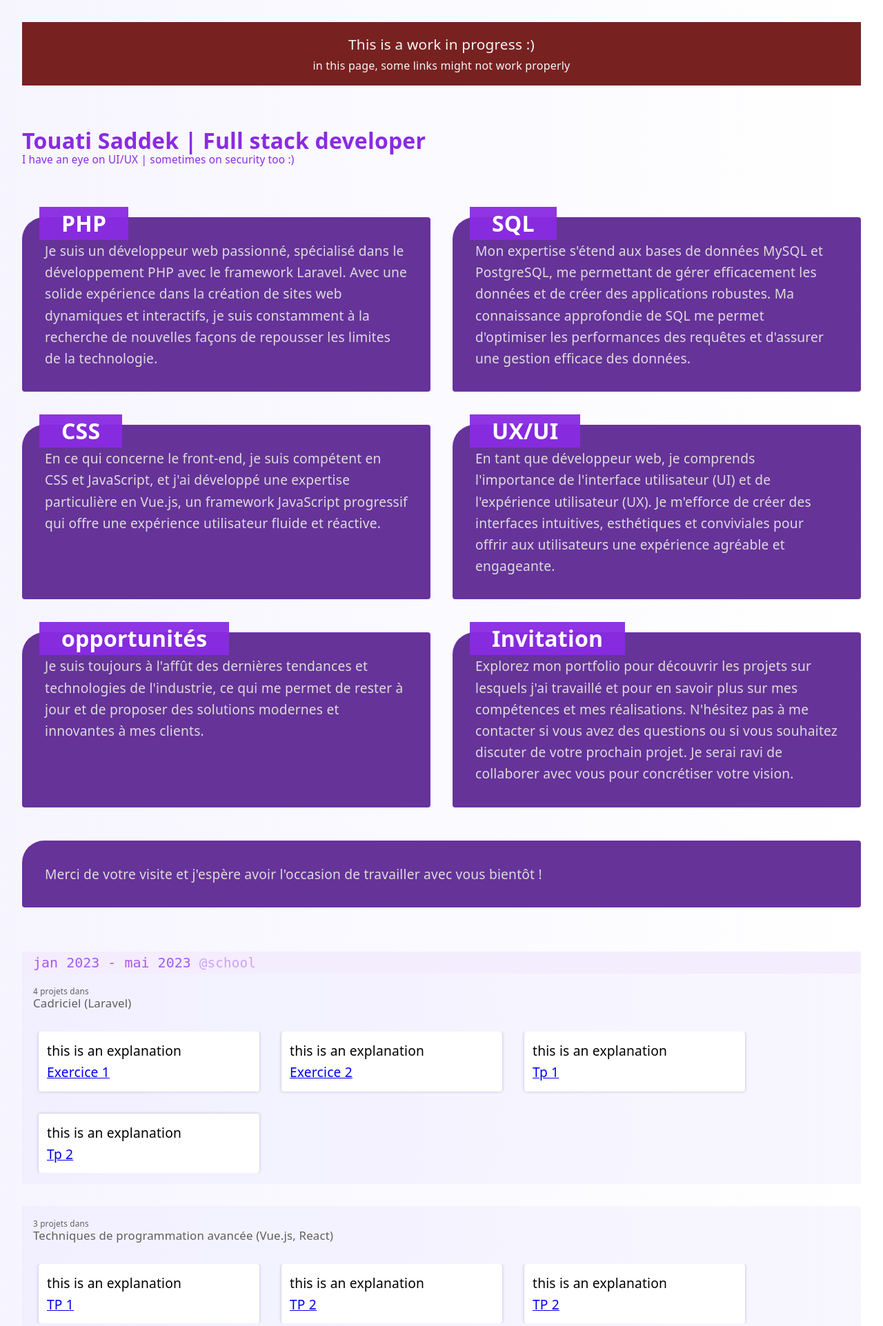
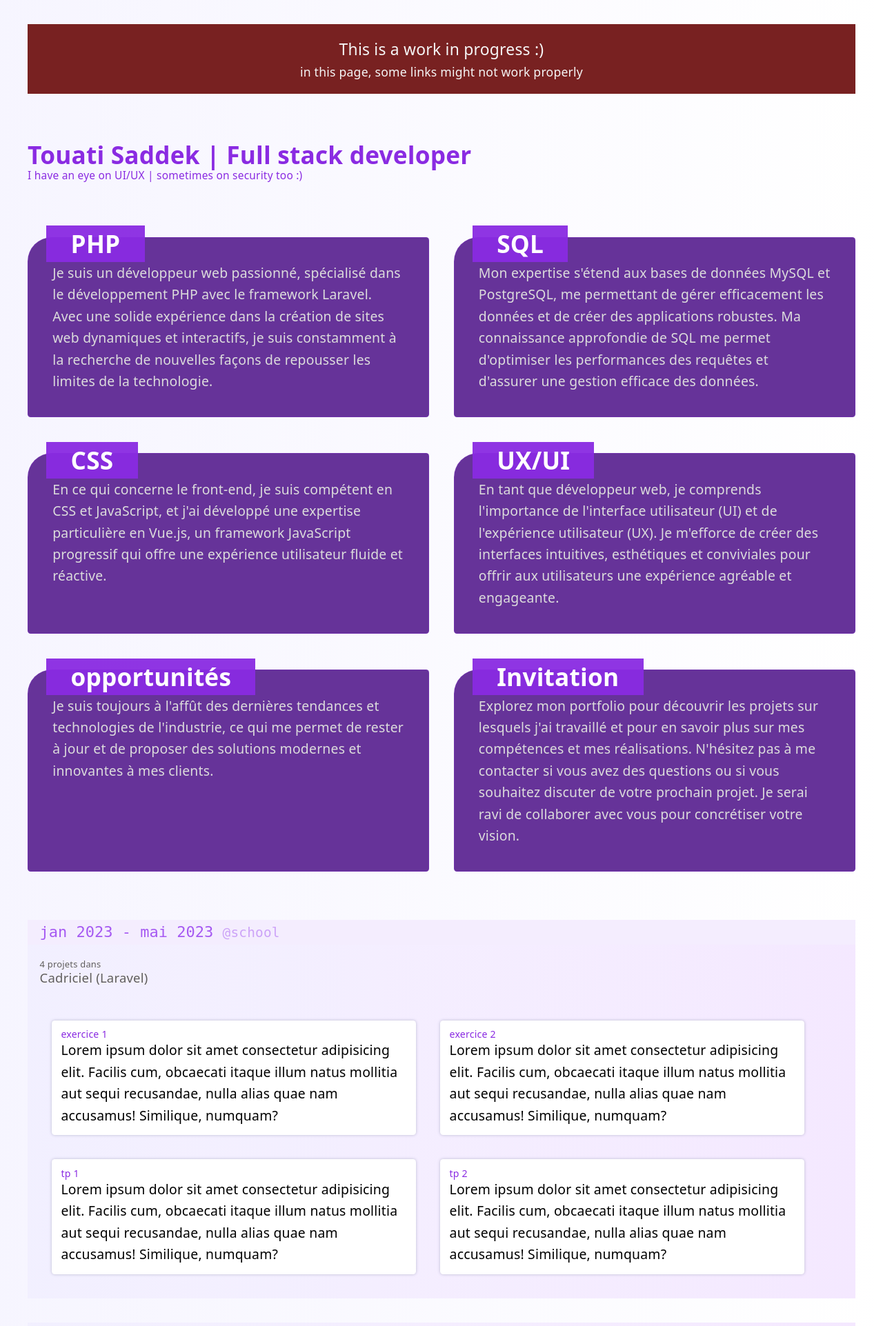
Before and after one commit to sadektouati/saddektouati.site, a PHP site: page / in a window 1280 px wide. Shown: the top 1923 px of the page at 69% size. Run offline with PHP 8.4, Linux system fonts and the light colour scheme.

Commit message:
some css

```diff
--- a/index.php
+++ b/index.php
@@ -68,12 +68,6 @@
         </p>
     </div>
 
-    <div>
-        <p>
-        Merci de votre visite et j'espère avoir l'occasion de travailler avec vous bientôt !
-        </p>
-    </div>
-
 </section>
 
 <?php include('school-projects.php'); ?>
@@ -90,8 +84,20 @@
                     <div class="scrollable">
                         <?php foreach ($works as $work) { ?>
                             <div>
-                                <p><?= $work[2]??"this is an explanation" ?></p>
+                            <?php
+                            if(is_array($work[1])){ ?>
+                                <span>
+                                 <?= $work[1][0];?> :
+                            <?php
+                                foreach (['zonning', 'wireframe', 'maquette'] as $w) { ?>
+                                   <a href="<?= $work[0] ?>/<?= $w ?>" target="_blank"><?= $w ?></a>
+                                <?php } ?>
+                                </span>
+                                <?php
+                            }else{ ?>
                                 <a href="<?= $work[0] ?>" target="_blank"><?= $work[1] ?></a>
+                                <?php } ?>
+                            <p><?= $work[2]??"Lorem ipsum dolor sit amet consectetur adipisicing elit. Facilis cum, obcaecati itaque illum natus mollitia aut sequi recusandae, nulla alias quae nam accusamus! Similique, numquam?" ?></p>
                             </div>
                         <?php } ?>
                     </div>
@@ -101,5 +107,17 @@
     <?php } ?>
 
 </main>
+
+<footer>
+    <div>
+        <header>
+            Merci de votre visite
+        </header>
+        <p>
+            j'espère avoir l'occasion de travailler avec vous bientôt !
+        </p>
+    </div>
+</footer>
+
 </body>
 </html>
--- a/school-projects.php
+++ b/school-projects.php
@@ -30,13 +30,13 @@ $schoolProjects = [
             ["/schl/s3-prgrmtn-w-a/examen-final", "Examen Final"],
         ],
         "UI/UX appliquée au site web" => [
-            ["/schl/s3-ux-ui/1-analyse-du-devis", "Analyse de Devis"],
+            ["/schl/s3-ux-ui/1-analyse-du-devis/1-nalyse-du-devis.pdf", "Analyse de Devis"],
             ["/schl/s3-ux-ui/2-strategie-ux", "Stratégie UX"],
             ["/schl/s3-ux-ui/3-exploration-artistique", "Exploration Artistique"],
-            ["/schl/s3-ux-ui/4-langage-graphique", "Langage Graphique"],
-            ["/schl/s3-ux-ui/5-catalogue-de-produits", "Catalogue de Produits"],
-            ["/schl/s3-ux-ui/6-fiche-produit", "Fiche Produit"],
-            ["/schl/s3-ux-ui/7-vitrine-d-accueil", "Vitrine d'Accueil"],
+            ["/schl/s3-ux-ui/4-langage-graphique", ["Langage Graphique: zonning", "Langage Graphique: wireframe", "Langage Graphique: maquette"]],
+            ["/schl/s3-ux-ui/5-catalogue-de-produits", ["Catalogue de Produits"]],
+            ["/schl/s3-ux-ui/6-fiche-produit", ["Fiche Produit"]],
+            ["/schl/s3-ux-ui/7-vitrine-d-accueil", ["Vitrine d'Accueil"]],
             ["/schl/s3-ux-ui/8-examen-finale", "Examen Final"],
         ],
     ],
--- a/style.css
+++ b/style.css
@@ -1,17 +1,5 @@
-body {
-    font-family: system-ui, -apple-system, BlinkMacSystemFont, 'Segoe UI', Roboto, Oxygen, Ubuntu, Cantarell, 'Open Sans', 'Helvetica Neue', sans-serif;
-    margin: 0;
-    min-height: 100vh;
-    background-image: linear-gradient(90deg, rgb(219 214 255 / 24%), transparent);
-    padding: 2rem;
-    gap: 4rem;
-    display: flex;
-    flex-flow: column;
-}
-
-
-body * {
-    font-size: 1.2rem;
+* {
+    font-size: 1.1rem;
     box-sizing: border-box;
     vertical-align: top;
     line-height: 1.625;
@@ -25,6 +13,17 @@ body * {
 
 }
 
+body {
+    font-family: system-ui, -apple-system, BlinkMacSystemFont, 'Segoe UI', Roboto, Oxygen, Ubuntu, Cantarell, 'Open Sans', 'Helvetica Neue', sans-serif;
+    margin: 0;
+    min-height: 100vh;
+    background-image: linear-gradient(90deg, rgb(219 214 255 / 24%), transparent);
+    padding: 2rem;
+    gap: 4rem;
+    display: flex;
+    flex-flow: column;
+}
+
 .scrollable {
     display: flex;
     flex-flow: row;
@@ -33,7 +32,7 @@ body * {
     justify-content: flex-start;
     overscroll-behavior-x: contain;
     scroll-snap-type: x mandatory;
-    padding-inline: .5rem;
+    padding: 1rem;
     max-width: 100%;
 }
 
@@ -51,7 +50,7 @@ body * {
 }
 
 body > * {
-    width: min(1700px, 100%);
+    width: min(1200px, 100%);
     margin: auto;
 }
 
@@ -150,6 +149,7 @@ main > section > article{
     gap: 2rem;
     background-color: rgb(219 214 255 / 19%);
     padding: 1rem;
+    background-image: linear-gradient(271deg, #f4e8ff, transparent);
 }
 
 main > section > article + article{
@@ -165,5 +165,43 @@ main > section > article > div > div{
     padding: 0.75rem;
     border-radius: .25rem;
     background-color: white;
-    min-width: min(20rem, 90%);
+    min-width: min(25rem, 90%);
+    max-width: 30rem;
 }
+
+main > section > article > div > div a, main > section > article > div > div span{
+    color: #8a2be2;
+    text-decoration: none;
+    font-size: .8rem;
+    line-height: 1;
+    display: block;
+    text-transform: lowercase;
+}
+main > section > article > div > div span{
+    display: flex;
+    gap: .25rem;
+    color: inherit;
+}
+
+
+body > footer {
+    background: radial-gradient(#a65af2, transparent);
+    padding: 1rem;
+}
+
+body > footer > div {
+    max-width: 30rem;
+    height: 15rem;
+    border-radius: 50%;
+    display: flex;
+    flex-direction: column;
+    align-items: center;
+    justify-content: center;
+    text-align: center;
+    padding: 2.25rem;
+    background: rgb(255, 255, 255);
+    margin: auto;
+}
+body > footer > div header {
+    font-size: 1.75rem;
+}
```
